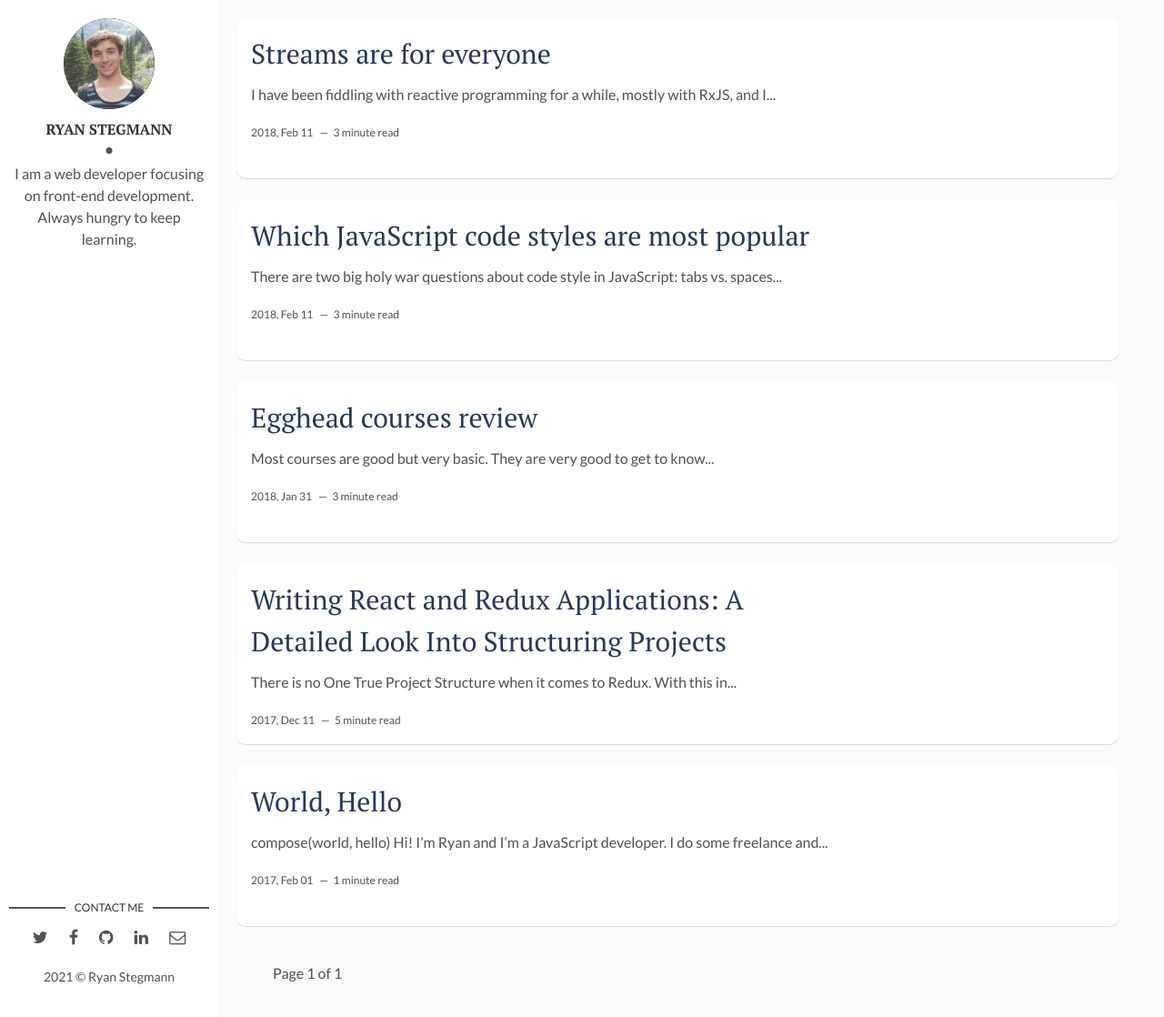
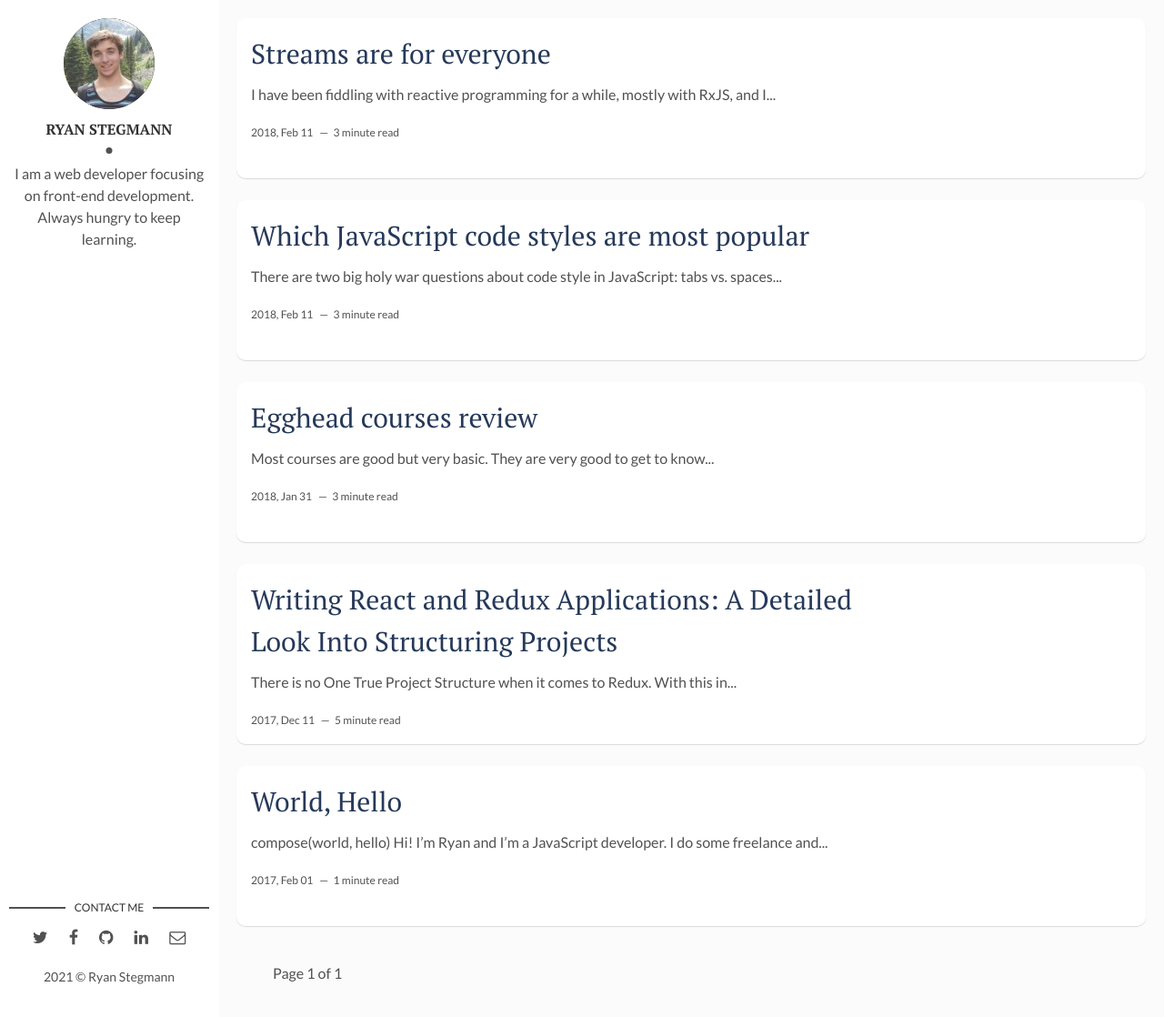
Before and after one commit to rstegg/rstegg.github.io, a Jekyll site: the page built from index.html, in a window 1280 px wide and 1118 px high. Shown: the whole window at 91% size. Built offline with Jekyll 4.4.1, drawn with Linux system fonts in a browser that asks for light colours; the list of posts is cut into pages by our own code.

Commit message:
Update main.css

```diff
--- a/assets/css/main.css
+++ b/assets/css/main.css
@@ -868,7 +868,7 @@ table tfoot td {
 }
 
 .wrapper {
-  max-width: 1250px;
+  max-width: 100vw;
   position: relative;
 }
 
```
